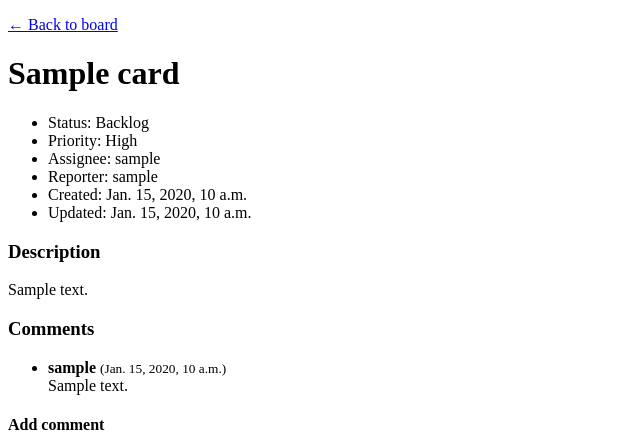
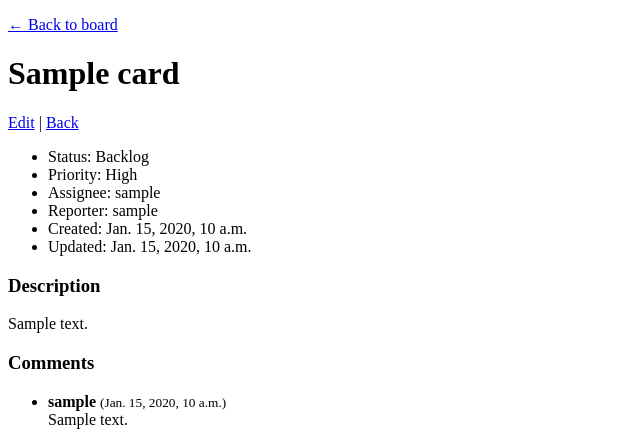
Before and after one commit to valeramaksimovv/todoapp, a Django app: page /card/1/ in a window 1280 px wide. Shown: the top 432 px of the page, without its empty margins (0-640 px from the left). Run offline with Django 5.2, Linux system fonts and the light colour scheme; a user stored in the database is signed in; tables that the repository leaves empty hold one stand-in row (values such as "Sample post").

Commit message:
add feature edits card

```diff
--- a/board/forms.py
+++ b/board/forms.py
@@ -2,7 +2,7 @@ from django.forms.widgets import Widget
 from django import forms
 from .models import Card, Comment
 
-class CardCreateForm(forms.ModelForm):
+class CardForm(forms.ModelForm):
     class Meta:
         model = Card
         fields = ["name", "description", "status", "priority", "assignee"]
--- a/board/templates/board/card_detail.html
+++ b/board/templates/board/card_detail.html
@@ -4,6 +4,11 @@
 <p><a href="{% url 'board' %}"> ← Back to board </a></p>
 
 <h1>{{ card.name }}</h1>
+
+<p>
+    <a href="{% url 'card_edit' card.pk %}">Edit</a> |
+    <a href="{% url 'board' %}">Back</a>
+</p>
 
 <ul>
     <li>Status: {{ card.get_status_display }}</li>
--- a/board/templates/board/card_form.html
+++ b/board/templates/board/card_form.html
@@ -1,9 +1,7 @@
-<h1>Create card</h1>
+<h1>{% if card %}Edit card{% else %}Create card{% endif %}</h1>
 
 <form method="post">
     {% csrf_token %}
     {{ form.as_p }}
-    <button type="submit">Create</button>
+    <button type="submit">{% if card %}Save{% else %}Create{% endif %}</button>
 </form>
-
-<p><a href="{% url 'board' %}">Back to board</a></p>
--- a/board/urls.py
+++ b/board/urls.py
@@ -5,4 +5,5 @@ urlpatterns = [
     path("", views.board_view, name="board"),
     path("card/<int:pk>/", views.card_detail_view, name="card_detail"),
     path("cards/new/", views.card_create_view, name="card_create"),
+    path("card/<int:pk>/edit/", views.card_edit_view, name="card_edit"),
 ]
--- a/board/views.py
+++ b/board/views.py
@@ -3,7 +3,7 @@ from collections import defaultdict
 
 from django.contrib.auth.decorators import login_required
 from django.shortcuts import render, get_object_or_404, redirect
-from .forms import CardCreateForm, CommentForm
+from .forms import CardForm, CommentForm
 
 from .models import Card
 
@@ -68,3 +68,20 @@ def card_create_view(request):
         form = CardCreateForm()
 
     return render(request, "board/card_form.html", {"form": form})
+
+
+@login_required
+def card_edit_view(request, pk: int):
+    card = get_object_or_404(Card, pk=pk)
+
+    if request.method == "POST":
+        form = CardForm(request.POST, instance=card)
+        if form.is_valid():
+            card = form.save(commit=False)
+            card.last_updated_by = request.user
+            card.save()
+            return redirect("card_detail", pk=card.pk)
+    else:
+        form = CardForm(instance=card)
+
+    return render(request, "board/card_form.html", {"form": form, "card": card})
```
